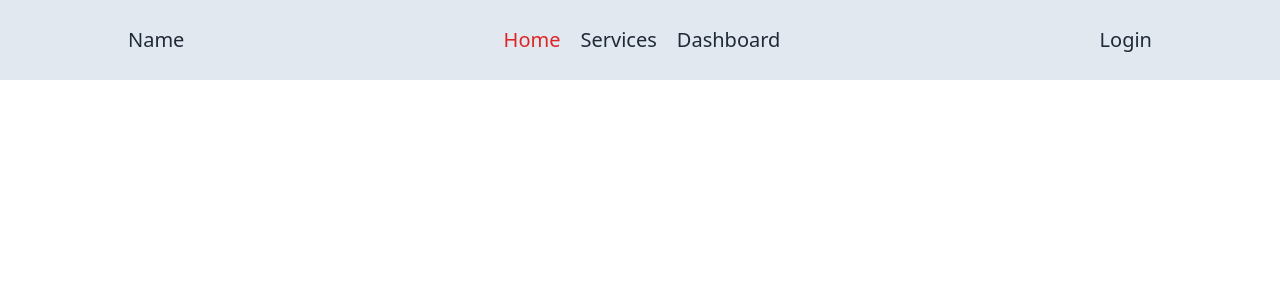
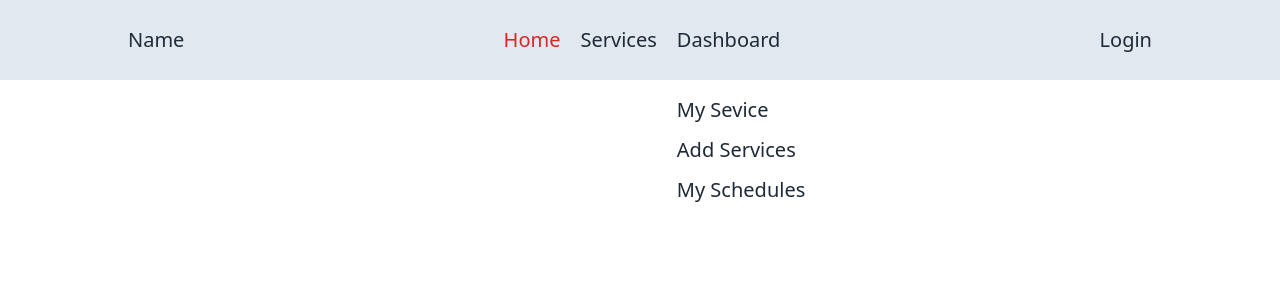
Before and after one commit to mahmudul-hasan01/assignment-11, a React (Vite) app: page / in a window 1280 px wide. Both pictures are taken after a click on the button "Dashboard". Shown: the top 300 px of the page. Built offline with nearby package versions, Linux system fonts and the light colour scheme; no server answers.

Commit message:
implement Dashboard dropdown menu

```diff
--- a/src/components/Navbar/Navbar.jsx
+++ b/src/components/Navbar/Navbar.jsx
@@ -23,7 +23,15 @@ const Navbar = () => {
                     <div>
                         <div className="relative">
                             <button onClick={() => setOpen(!open)}>Dashboard</button>
+                            {open &&
+                                <div className="flex flex-col top-[54px] absolute w-[130px] py-4 space-y-3">
+                                    <NavLink to='/MySevice' className={({ isActive }) => isActive ? ' text-red-600' : ''}>My Sevice</NavLink>
 
+                                    <NavLink to='/AddServices' className={({ isActive }) => isActive ? ' text-red-600' : ''}>Add Services</NavLink>
+
+                                    <NavLink to='/MySchedules' className={({ isActive }) => isActive ? ' text-red-600' : ''}>My Schedules</NavLink>
+                                </div>
+                            }
                         </div>
                     </div>
                 </div>
@@ -31,6 +39,7 @@ const Navbar = () => {
                     {
                         user ? <button onClick={hendleSignOut}>Sign Out</button> : <NavLink to='/Login'>Login</NavLink>
                     }
+
                 </div>
             </div>
         </div>
```
